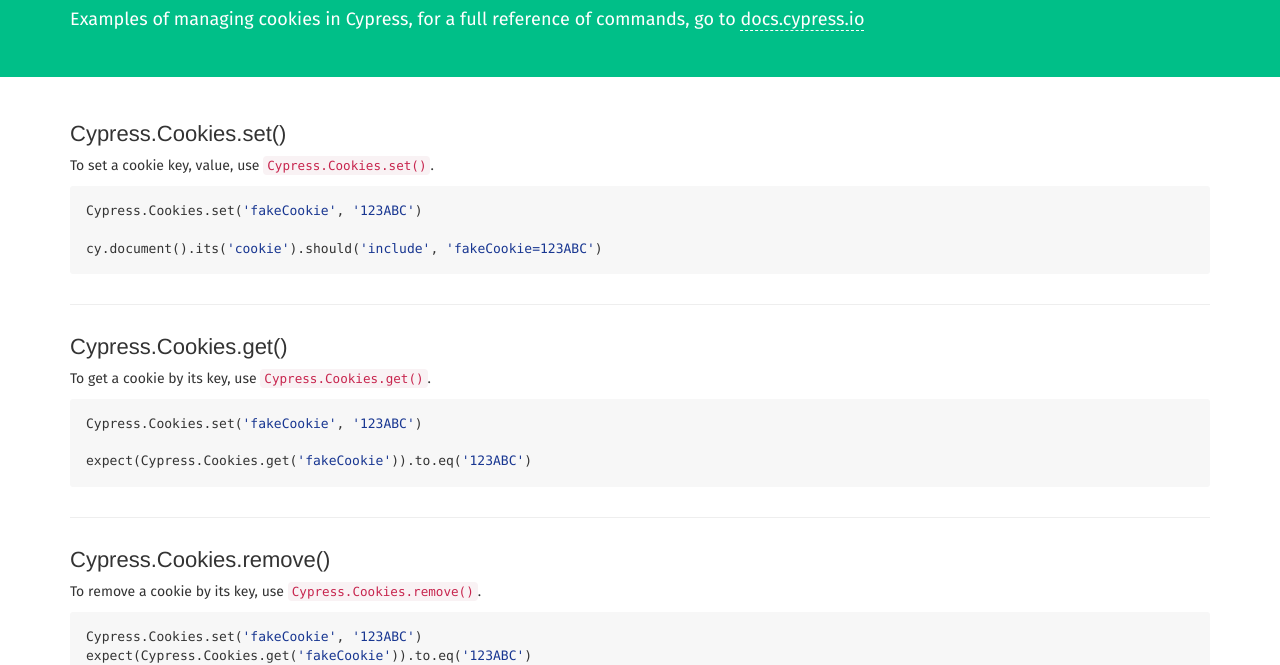
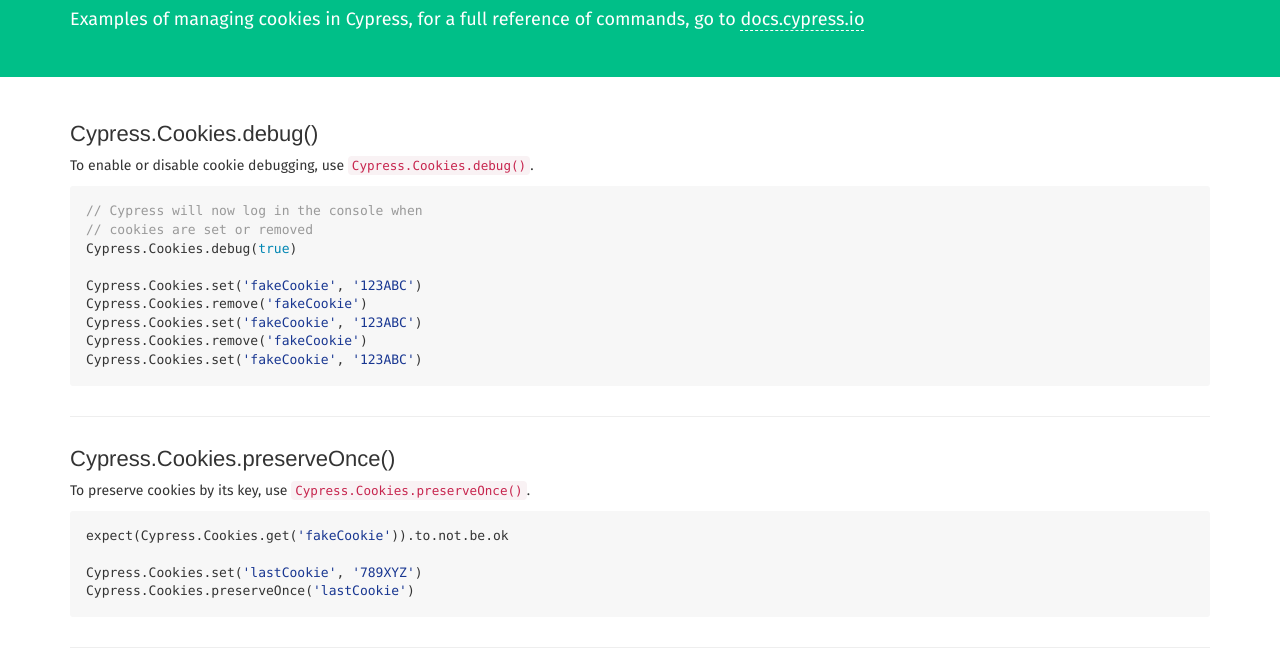
Before and after one commit to cypress-io/cypress-example-kitchensink, a website: page app/cypress-api/cookies.html in a window 1280 px wide. Shown: the part 140-805 px from the top of the page. Drawn offline with Linux system fonts and the light colour scheme.

Commit message:
removed Cypress.Cookies command that are no longer supported. from html examples.

```diff
--- a/app/cypress-api/cookies.html
+++ b/app/cypress-api/cookies.html
@@ -77,40 +77,6 @@
       <div class="row">
 
         <div class="col-xs-12">
-          <h4>Cypress.Cookies.set()</h4>
-          <p>To set a cookie key, value, use <a href="https://on.cypress.io/api/cookies#section--cypress-cookies-set-key-value-set-usage-"><code>Cypress.Cookies.set()</code></a>.</p>
-          <pre><code class="javascript">Cypress.Cookies.set('fakeCookie', '123ABC')
-
-cy.document().its('cookie').should('include', 'fakeCookie=123ABC')</code></pre>
-        </div>
-
-        <div class="col-xs-12"><hr></div>
-
-        <div class="col-xs-12">
-          <h4>Cypress.Cookies.get()</h4>
-          <p>To get a cookie by its key, use <a href="https://on.cypress.io/api/cookies#section--cypress-cookies-get-key-get-usage-"><code>Cypress.Cookies.get()</code></a>.</p>
-          <pre><code class="javascript">Cypress.Cookies.set('fakeCookie', '123ABC')
-
-expect(Cypress.Cookies.get('fakeCookie')).to.eq('123ABC')
-</code></pre>
-        </div>
-
-        <div class="col-xs-12"><hr></div>
-
-        <div class="col-xs-12">
-          <h4>Cypress.Cookies.remove()</h4>
-          <p>To remove a cookie by its key, use <a href="https://on.cypress.io/api/cookies#section--cypress-cookies-remove-key-remove-usage-"><code>Cypress.Cookies.remove()</code></a>.</p>
-          <pre><code class="javascript">Cypress.Cookies.set('fakeCookie', '123ABC')
-expect(Cypress.Cookies.get('fakeCookie')).to.eq('123ABC')
-
-Cypress.Cookies.remove('fakeCookie')
-expect(Cypress.Cookies.get('fakeCookie')).to.not.be.ok
-</code></pre>
-        </div>
-
-        <div class="col-xs-12"><hr></div>
-
-        <div class="col-xs-12">
           <h4>Cypress.Cookies.debug()</h4>
           <p>To enable or disable cookie debugging, use <a href="https://on.cypress.io/api/cookies#section--cypress-cookies-debug-boolean-debug-usage-"><code>Cypress.Cookies.debug()</code></a>.</p>
           <pre><code class="javascript">// Cypress will now log in the console when
```
